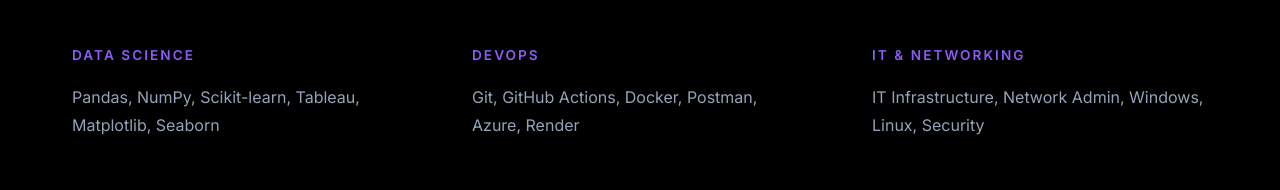
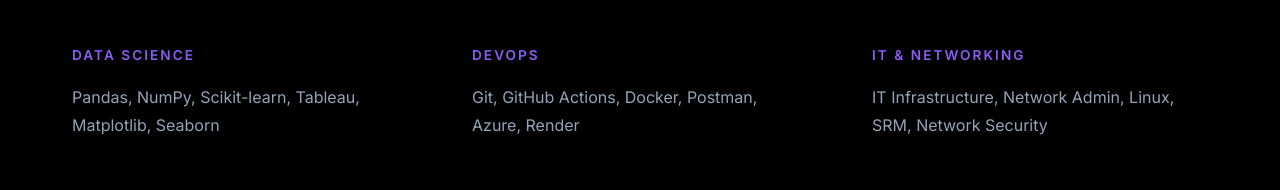
Before and after one commit to ShejaDavid/Portofolio-website, a plain HTML site: page index.html in a window 1280 px wide. Shown: the part 1952-2142 px from the top of the page. Drawn offline with Linux system fonts and the light colour scheme.

Commit message:
Update changes

```diff
--- a/index.html
+++ b/index.html
@@ -245,7 +245,7 @@
 
                 <div class="skill-group">
                     <h3 class="skill-group-title">IT & Networking</h3>
-                    <p class="skill-list">IT Infrastructure, Network Admin, Windows, Linux, Security</p>
+                    <p class="skill-list">IT Infrastructure, Network Admin, Linux, SRM, Network Security </p>
                 </div>
             </div>
         </div>
```
